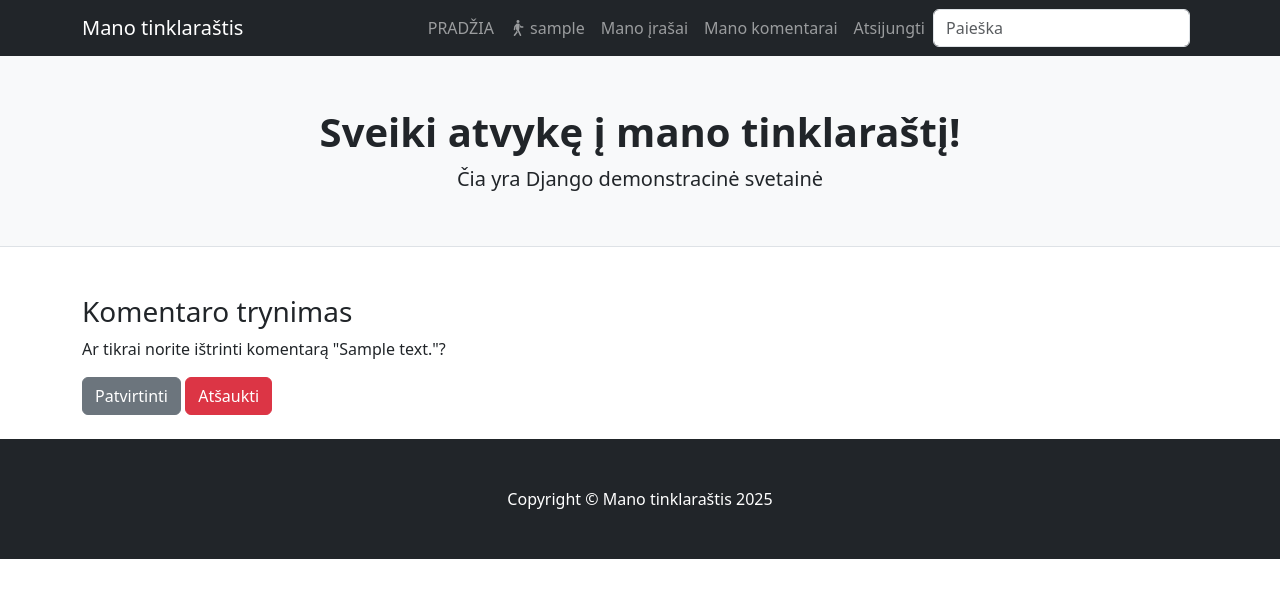
After one commit to DonatasNoreika/myblog_20251031, a Django app: page /comments/1/delete/ in a window 1280 px wide. The commit adds this page. Shown: the top 598 px of the page. Run offline with Django 5.2, Linux system fonts and the light colour scheme; a user stored in the database is signed in; tables that the repository leaves empty hold one stand-in row (values such as "Sample post"); some libraries are stand-ins or nearby versions.

```diff
--- /dev/null
+++ b/mysite/myblog/templates/comment_delete.html
@@ -0,0 +1,14 @@
+{% extends 'base.html' %}
+
+{% block title %}Komentaro trynimas{% endblock %}
+
+{% block content %}
+<h3>Komentaro trynimas</h3>
+<p>Ar tikrai norite ištrinti komentarą "{{ comment.content }}"?</p>
+<form method="post" class="mb-4">
+    {% csrf_token %}
+    {% load crispy_forms_tags %}
+    <button type="submit" class="btn btn-secondary">Patvirtinti</button>
+    <a class="btn btn-danger" href="{% url 'post' comment.post.pk %}">Atšaukti</a>
+</form>
+{% endblock %}
--- a/mysite/myblog/templates/post.html
+++ b/mysite/myblog/templates/post.html
@@ -45,7 +45,7 @@
             {% if comment.author == user %}
             <div>
                 <a class="btn btn-warning" href="{% url 'comments_edit' comment.pk %}">Redaguoti</a>
-                <a class="btn btn-danger" href="">Ištrinti</a>
+                <a class="btn btn-danger" href="{% url 'comments_delete' comment.pk %}">Ištrinti</a>
             </div>
             {% endif %}
             <hr>
--- a/mysite/myblog/urls.py
+++ b/mysite/myblog/urls.py
@@ -13,4 +13,5 @@ urlpatterns = [
     path("posts/<int:pk>/edit/", views.PostUpdateView.as_view(), name="posts_edit"),
     path("posts/<int:pk>/delete/", views.PostDeleteView.as_view(), name="posts_delete"),
     path("comments/<int:pk>/edit/", views.CommentUpdateView.as_view(), name="comments_edit"),
+    path("comments/<int:pk>/delete/", views.CommentDeleteView.as_view(), name="comments_delete"),
 ]
--- a/mysite/myblog/views.py
+++ b/mysite/myblog/views.py
@@ -146,3 +146,14 @@ class CommentUpdateView(LoginRequiredMixin, UserPassesTestMixin, generic.UpdateV
 
     def test_func(self):
         return self.get_object().author == self.request.user
+
+class CommentDeleteView(LoginRequiredMixin, UserPassesTestMixin, generic.DeleteView):
+    model = Comment
+    template_name = "comment_delete.html"
+    context_object_name = "comment"
+
+    def get_success_url(self):
+        return reverse("post", kwargs={"pk": self.object.post.pk})
+
+    def test_func(self):
+        return self.get_object().author == self.request.user
```
